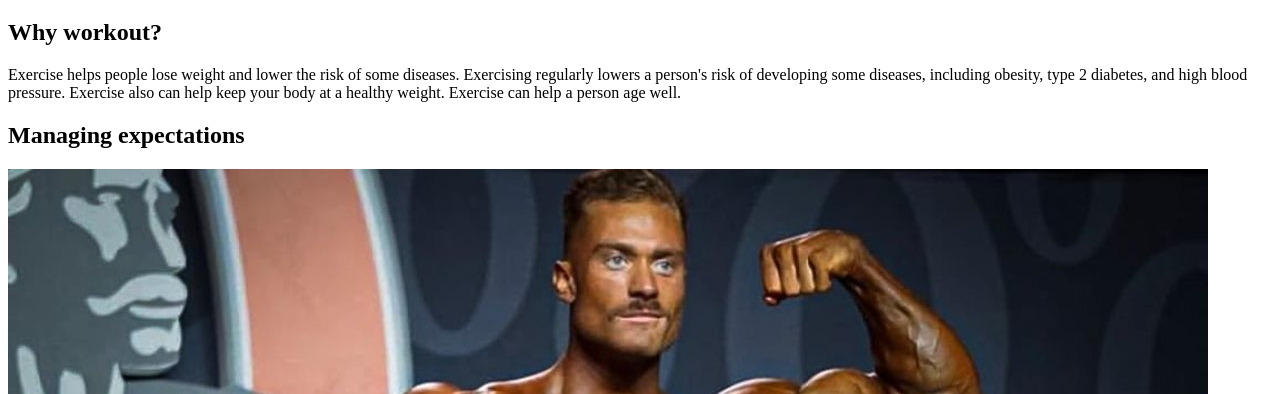
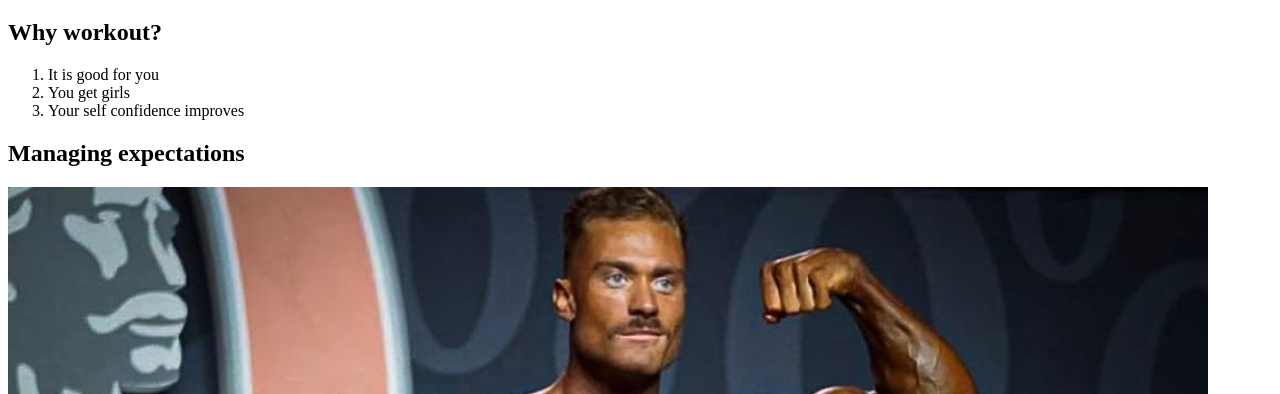
Before and after one commit to Ryl0308/cartoon, a plain HTML site: page index.html in a window 1280 px wide. Shown: the part 406-800 px from the top of the page. Drawn offline with Linux system fonts and the light colour scheme.

Commit message:
added OL

```diff
--- a/index.html
+++ b/index.html
@@ -11,11 +11,14 @@
 		<img src="img/gymphoto.jpeg">
 		<h1>Hitting the GYM</h1>
 	</header>
-
 	<!-- main element -->
 	<main>
 		<h2>Why workout?</h2>
-		<p>Exercise helps people lose weight and lower the risk of some diseases. Exercising regularly lowers a person's risk of developing some diseases, including obesity, type 2 diabetes, and high blood pressure. Exercise also can help keep your body at a healthy weight. Exercise can help a person age well.</p>
+		<ol>
+			<li>It is good for you</li>
+			<li>You get girls</li>
+			<li>Your self confidence improves</li>
+		</ol>
 		<h2>Managing expectations</h2>
 		<img src="img/cbum.jpeg">
 		<p>It’s important to recognize that expectations and standards are not necessarily the same thing. You can hold yourself to a certain standard and work hard to ensure your efforts meet those standards, but what you might be expecting to happen with that effort may not match up with reality. This is where we want to take a good, hard look at our effort to see if it warrants the expected outcome we have for our fitness journey. Giving ourselves a reality check isn’t always the easiest thing to do, but this is where learning to manage your expectations helps! So how do we do that? Here are a few guidelines:</p>
```
